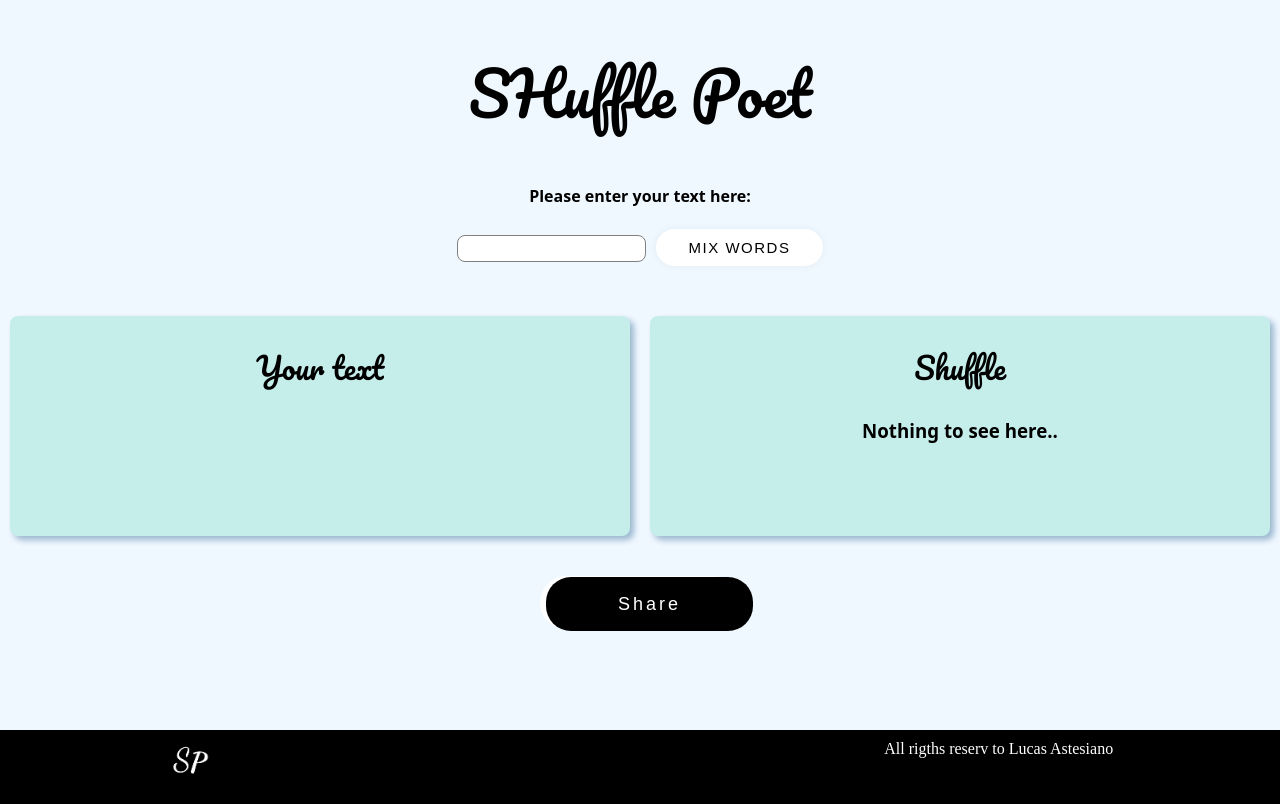
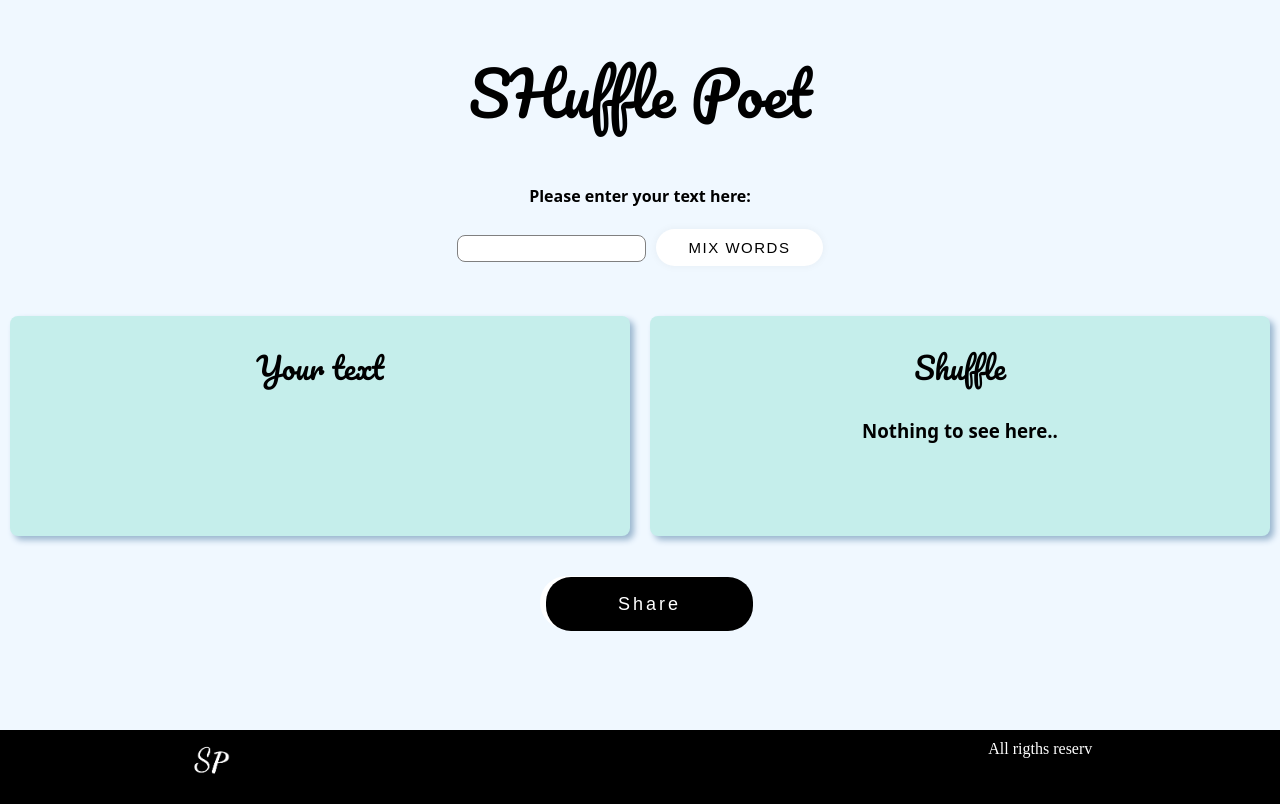
Before and after one commit to LucasAstesiano/Sp-Deploy, a React (Vite) app: page / in a window 1280 px wide. Built offline with nearby package versions, Linux system fonts and the light colour scheme; a web font is replaced by a local one.

Commit message:
cambio copyrigth

```diff
--- a/src/components/Footer.jsx
+++ b/src/components/Footer.jsx
@@ -5,7 +5,7 @@ export const Footer = () => {
     <div className="footer">
         <div className='logo'><img src="p.png" alt="logo" /></div>
         <div></div>
-        <div>All rigths reserv to Lucas Astesiano</div>
+        <div>All rigths reserv</div>
     </div>
   )
 }
--- a/src/styles/styles.css
+++ b/src/styles/styles.css
@@ -141,9 +141,7 @@
     box-shadow: 4px 4px 6px rgb(154, 182, 207);
     word-wrap: break-word;
 }
-.text-data h3{
 
-}
 
 .text-data h2 {
     font-family: "Pacifico", cursive;
```
